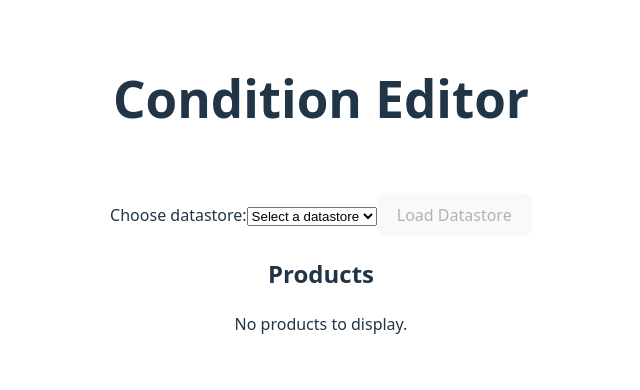
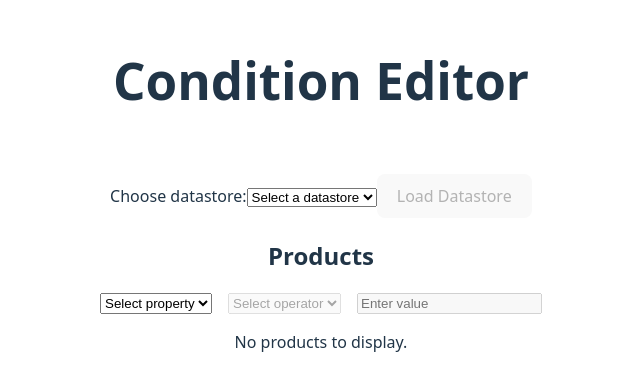
Before and after one commit to splintcdlc/Condition-Editor, a React (Vite) app: page / in a window 1280 px wide. Shown: the part 190-580 px from the top of the page, without its empty margins (319-959 px from the left). Built offline with nearby package versions, Linux system fonts and the light colour scheme.

Commit message:
Product Filter Bar

```diff
--- a/public/datastoresList.json
+++ b/public/datastoresList.json
@@ -1 +1 @@
-["datastore.js", "datastoreDavid.js", "random.js"]
+["datastore.js", "datastoreDavid.js"]
--- a/src/App.tsx
+++ b/src/App.tsx
@@ -5,14 +5,18 @@ import "./App.css";
 import loadDatastoreScript from "./utils/loadDatastoreScript";
 import normalizeProducts from "./utils/normalizeProducts";
 import ProductsTable from "./components/productsTable";
-import type { NormalizedProduct } from "./types";
+import type { NormalizedProduct, Property } from "./types";
+import ProductFilterBar from "./components/ProductFilterBar";
 
 function App() {
   const [products, setProducts] = useState<NormalizedProduct[]>([]);
-  const [properties, setProperties] = useState([]);
+  const [properties, setProperties] = useState<Property[]>([]);
   const [operators, setOperators] = useState([]);
   const [datastores, setDatastores] = useState<string[]>([]);
   const [selectedDatastore, setSelectedDatastore] = useState("");
+  const [selectedProperty, setSelectedProperty] = useState<Property>();
+  const [selectedOperator, setSelectedOperator] = useState<string>("");
+  const [inputValue, setInputValue] = useState<string>("");
 
   // Fetch datastore list from /data folder
   useEffect(() => {
@@ -32,6 +36,10 @@ function App() {
       setOperators(datastore.operators);
       // Normalize products before setting
       setProducts(normalizeProducts(datastore.products, datastore.properties));
+      // Reset filters
+      setSelectedProperty(undefined);
+      setSelectedOperator("");
+      setInputValue("");
     } catch {
       alert("Failed to load datastore script.");
     }
@@ -61,6 +69,16 @@ function App() {
         </div>
         <div>
           <h2>Products</h2>
+          <ProductFilterBar
+            properties={properties}
+            operators={operators}
+            selectedProperty={selectedProperty}
+            setSelectedProperty={setSelectedProperty}
+            selectedOperator={selectedOperator}
+            setSelectedOperator={setSelectedOperator}
+            inputValue={inputValue}
+            setInputValue={setInputValue}
+          />
           <ProductsTable products={products} properties={properties} />
         </div>
       </div>
--- /dev/null
+++ b/src/components/productFilterBar.tsx
@@ -0,0 +1,86 @@
+import React from "react";
+import type { Property, Operator } from "../types";
+
+interface ProductFilterBarProps {
+  properties: Property[];
+  operators: Operator[];
+  selectedProperty: Property | undefined;
+  setSelectedProperty: (property: Property) => void;
+  selectedOperator: string;
+  setSelectedOperator: (operator: string) => void;
+  inputValue: string;
+  setInputValue: (value: string) => void;
+}
+
+const ProductFilterBar: React.FC<ProductFilterBarProps> = ({
+  properties,
+  operators,
+  selectedProperty,
+  setSelectedProperty,
+  selectedOperator,
+  setSelectedOperator,
+  inputValue,
+  setInputValue,
+}) => {
+  const selectedPropObj = properties.find((p) => p.id === selectedProperty?.id);
+
+  return (
+    <div style={{ display: "flex", gap: "1rem", margin: "1rem 0" }}>
+      {/* Properties dropdown */}
+      <select
+        value={selectedProperty?.id || ""}
+        onChange={(e) => {
+          const prop = properties.find((p) => p.id === Number(e.target.value));
+          if (prop) setSelectedProperty(prop);
+        }}
+      >
+        <option value="">Select property</option>
+        {properties.map((prop) => (
+          <option key={prop.id} value={prop.id}>
+            {prop.name}
+          </option>
+        ))}
+      </select>
+
+      {/* Operators dropdown */}
+      <select
+        value={selectedOperator}
+        onChange={(e) => setSelectedOperator(e.target.value)}
+        disabled={!selectedProperty}
+      >
+        <option value="">Select operator</option>
+        {operators.map((op) => (
+          <option key={op.id} value={op.text}>
+            {op.text}
+          </option>
+        ))}
+      </select>
+
+      {/* Value input */}
+      {selectedPropObj?.type === "enumerated" ? (
+        <select
+          value={inputValue}
+          onChange={(e) => setInputValue(e.target.value)}
+          disabled={!selectedOperator}
+        >
+          <option value="">Select value</option>
+          {properties.map((p: Property) => (
+            <option key={p.id} value={p.id}>
+              {p.name}
+            </option>
+          ))}
+        </select>
+      ) : (
+        <input
+          type={selectedPropObj?.type === "number" ? "number" : "text"}
+          value={inputValue}
+          onChange={(e) => setInputValue(e.target.value)}
+          disabled={!selectedOperator}
+          placeholder="Enter value"
+        />
+      )}
+    </div>
+  );
+};
+
+export default ProductFilterBar;
--- a/src/types/index.ts
+++ b/src/types/index.ts
@@ -14,6 +14,11 @@ export interface Property {
   type: "string" | "number" | "enumerated";
 }
 
+export interface Operator {
+  id: string;
+  text: string;
+}
+
 export type NormalizedProduct = {
   id: number;
   [propertyName: string]: string | number | null;
```
Also changed, not shown: 1 other file (tests, documents, lock files or other folders).
